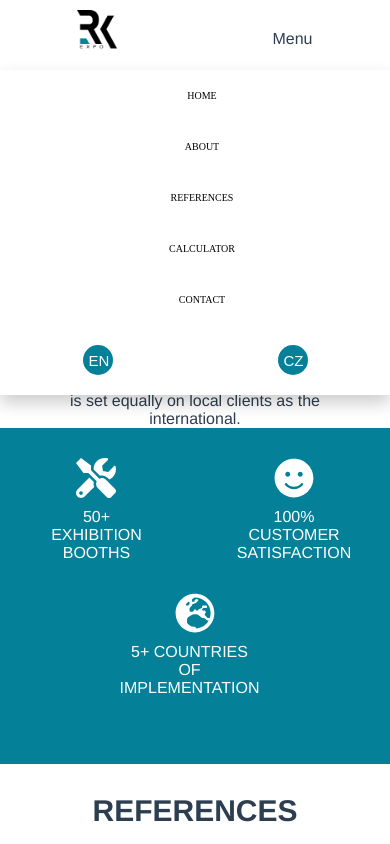
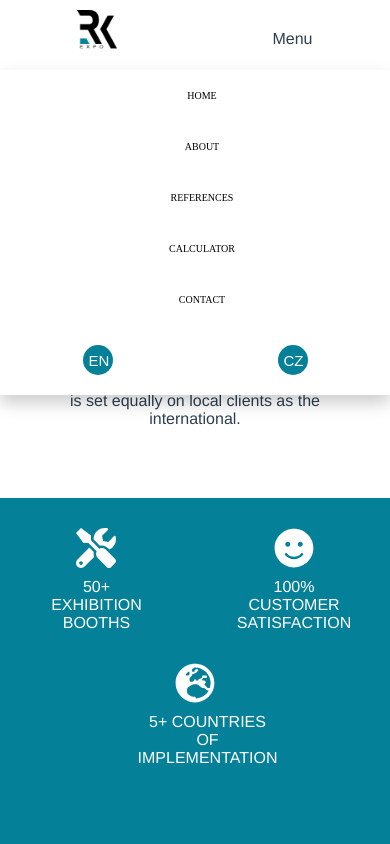
Before and after one commit to gyetvanakos/rkexpo, a Vue app: page /about in a window 390 px wide. Shown: the top 844 px of the page. Built offline with nearby package versions, Linux system fonts and the light colour scheme.

Commit message:
more fixes

```diff
--- a/src/views/About.vue
+++ b/src/views/About.vue
@@ -39,7 +39,7 @@
       </div>
     </div>
     <div id="aboutmobile">
-      <section>
+      <section id="abouttextmobile">
         <div class="mobiletitle">
           {{ $t("about") }}
         </div>
@@ -247,6 +247,7 @@ h1 {
     height: 1000px;
     width: 100%;
     background-color: white;
+    padding-bottom: 30px;
   }
 
   .mobiltxt {
@@ -255,8 +256,14 @@ h1 {
 
   section {
     width: 100%;
-    height: 370px;
+    height: 200px;
   }
+
+  #abouttextmobile {
+    width: 100%;
+    height: 450px;
+  }
+
 
   .mobiletitle {
     width: 100%;
@@ -278,6 +285,7 @@ h1 {
   }
 
   .icons {
+    height: 370px;
     display: grid;
     grid-template-columns: repeat(187px, 2fr);
     grid-auto-rows: 130px;
@@ -304,7 +312,7 @@ h1 {
     display: flex;
     align-content: center;
     justify-content: center;
-    padding-left: 143px;
+    padding-left: 161px;
     color:white
   }
 
--- a/src/views/Calculator.vue
+++ b/src/views/Calculator.vue
@@ -638,10 +638,6 @@ button {
   border-radius: 0px 0px 0px 0px;
 }
 
-#text {
-  font-size: 80px;
-}
-
 }
 
 
```
